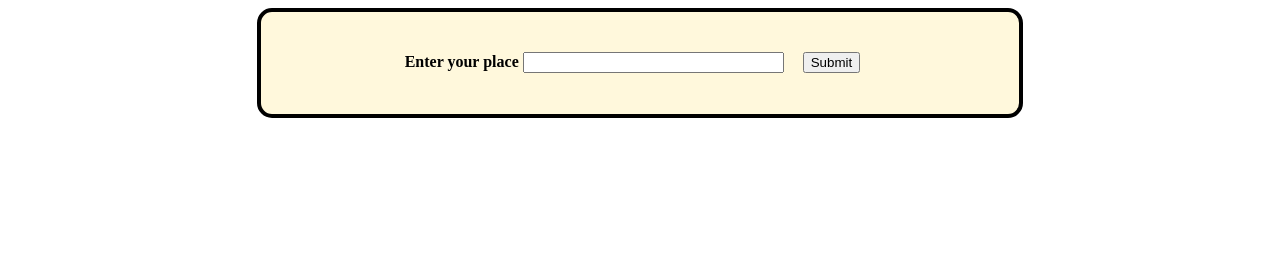
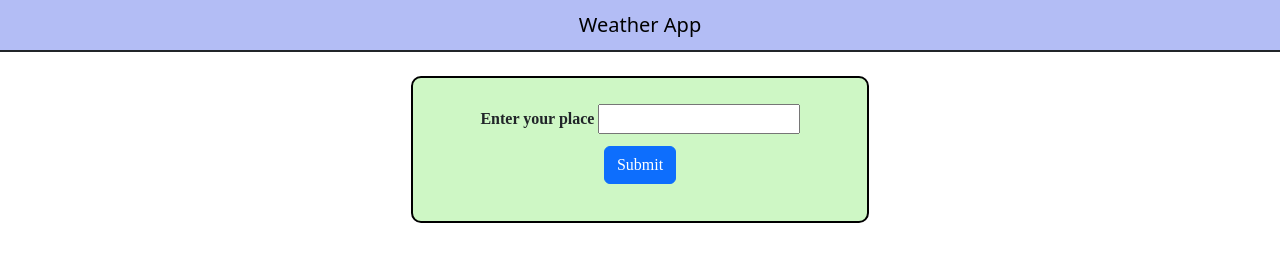
Before and after one commit to kartikbh56/weatherAPI_project, a website: page index.html in a window 1280 px wide. Drawn offline with nearby package versions, Linux system fonts and the light colour scheme.

Commit message:
added some CSS style and navbar

```diff
--- a/index.html
+++ b/index.html
@@ -6,28 +6,34 @@
     <meta name="viewport" content="width=device-width, initial-scale=1.0">
     <title>Document</title>
     <style>
-        .container{
-            border:4px solid black;
-            background-color:cornsilk;
+        .container1{
+            border:2px solid black;
+            background-color:rgb(206, 247, 197);
             font-family: 'JetBrains Mono';
             font-weight: 600;
-            border-radius: 15px;
+            border-radius: 10px;
             position: relative;
-            padding:10%;
+            padding:2%;
             text-align: center;
             padding-top:2%;
-            width: 40%;
             margin:0 auto;
             padding-bottom: 2%;
+            display: inline-block;
         }
     </style>
+    <link href="https://cdn.jsdelivr.net/npm/bootstrap@5.3.0-alpha3/dist/css/bootstrap.min.css" rel="stylesheet" integrity="sha384-KK94CHFLLe+nY2dmCWGMq91rCGa5gtU4mk92HdvYe+M/SXH301p5ILy+dN9+nJOZ" crossorigin="anonymous">
 </head>
-<body>
-    <div class="container">
+<body style="text-align:center;">
+    <nav class="navbar" style="background-color:rgb(179, 189, 245); border-bottom:2px solid; ">
+        <div class="container-fluid " >
+          <div class="navbar-brand mb-0 h1" style="margin:0 auto;">Weather App</>
+        </div>
+      </nav>
+    <div class="container1 mt-4">
         <form method="post" >
             <label for="">Enter your place
             <input type="text" name="place" style="width:50%">
-            <input type="submit" style="margin:3%">
+            <input type="submit" style="margin:3%" class="btn btn-primary">
         </label>
         </form>
     </div>
```
